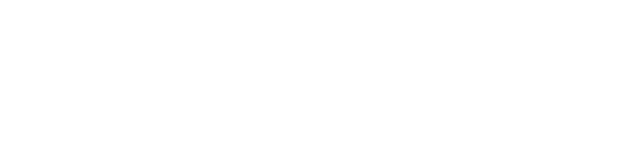
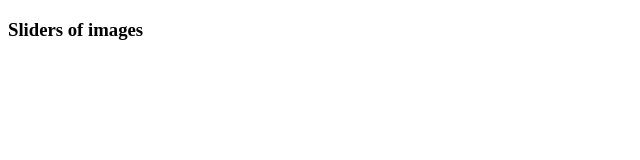
Before and after one commit to taif-01/my-fourth-repo, a plain HTML site: page index.html in a window 1280 px wide. Shown: the whole page, without its empty margins (0-640 px from the left). Drawn offline with Linux system fonts and the light colour scheme.

Commit message:
added image and style files

```diff
--- a/index.html
+++ b/index.html
@@ -4,8 +4,10 @@
     <meta charset="UTF-8">
     <meta name="viewport" content="width=device-width, initial-scale=1.0">
     <title>My fourth repo</title>
+    <link rel="stylesheet" href="styles/sliders.css">
 </head>
 <body>
-    <h3></h3>
+    <h3>Sliders of images</h3>
+
 </body>
 </html>
```
Also changed, not shown: images/SHe.PNG (added), images/Taif.jpg (added), images/Taif_Cat.jpg (added), images/ironman_Tony_Stark.jpg (added), styles/sliders.css (added).
